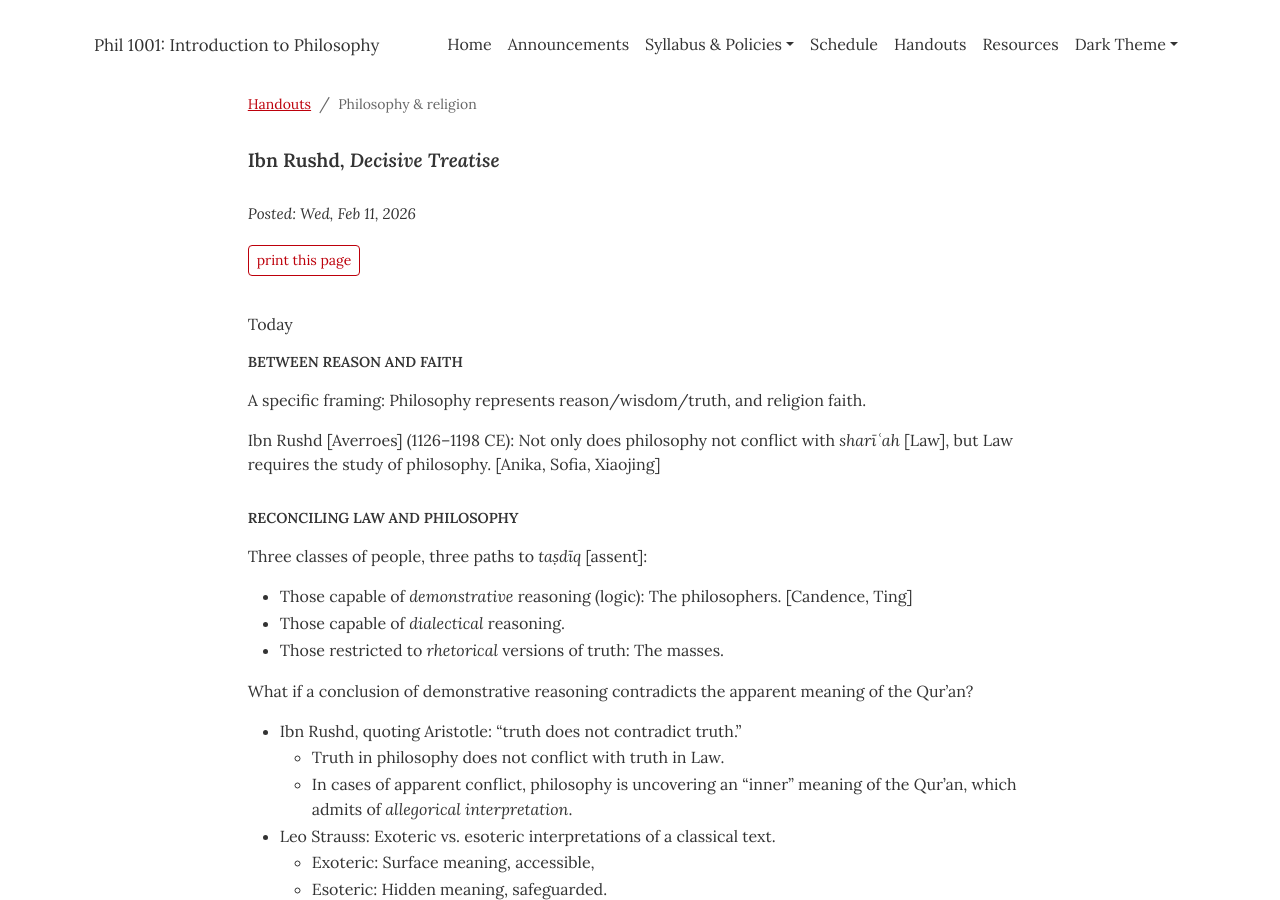
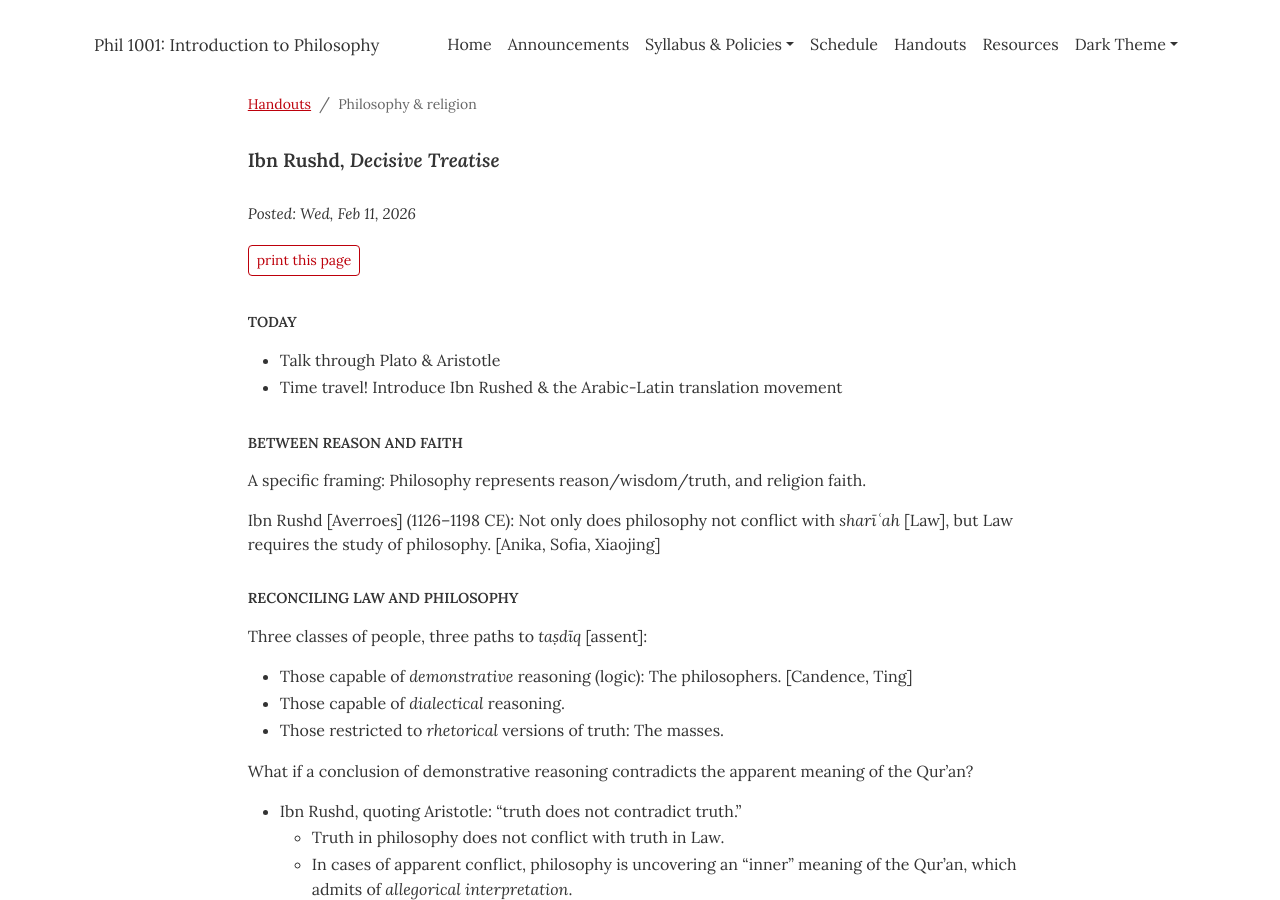
Before and after one commit to dingherself/intro, a Jekyll site: the page built from handouts/_posts/2026-02-11-ibn-rushd.md, in a window 1280 px wide and 900 px high. Built offline with Jekyll 4.4.1, drawn with Linux system fonts in a browser that asks for light colours.

Commit message:
add missing text

```diff
--- a/handouts/_posts/2026-02-11-ibn-rushd.md
+++ b/handouts/_posts/2026-02-11-ibn-rushd.md
@@ -4,7 +4,10 @@ title: Ibn Rushd, <em>Decisive Treatise</em>
 module: "Philosophy & religion"
 ---
 
-Today
+## Today
+
+- Talk through Plato & Aristotle
+- Time travel! Introduce Ibn Rushed & the Arabic-Latin translation movement
 
 ## Between reason and faith
 
```
